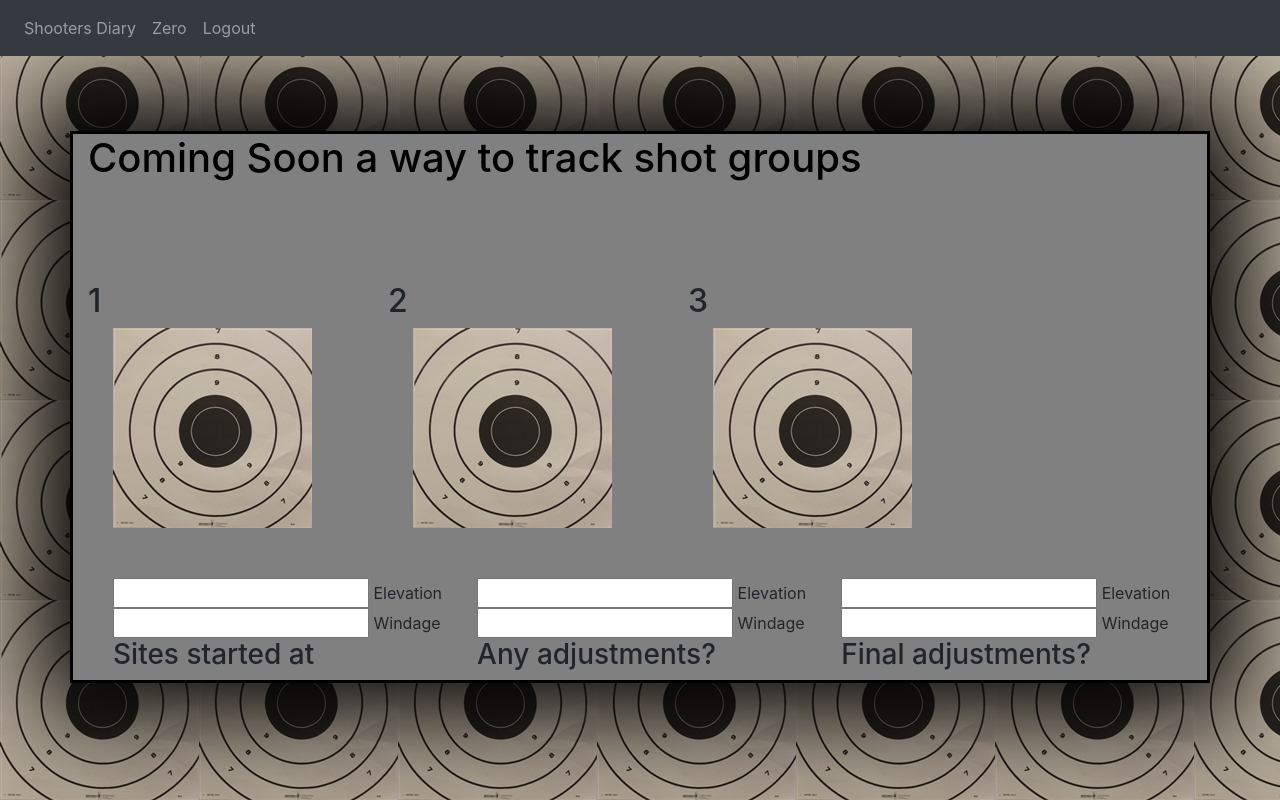
After one commit to usmc1371nerd/shootingnotes.github.io, a Flask app: page /zero in a window 1280 px wide. The commit adds this page. Run offline with Flask 3, Linux system fonts and the light colour scheme; a user stored in the database is signed in; some libraries are stand-ins or nearby versions.

Commit message:
admin log set, zero page set needs functions built

```diff
--- a/website/static/index.js
+++ b/website/static/index.js
@@ -10,3 +10,22 @@
 
 
 };
+
+$(document).ready(function(){
+
+    $(document).click(function (ev) {
+        if($('div').length < 3) {
+            $("body").append(
+                $('<div></div>').css({
+                    position: 'absolute',
+                    top: ev.pageY + 'px',
+                    left: ev.pageX + 'px',
+                    width: '10px',
+                    height: '10px',
+                    background: '#000000'
+                })
+            );
+        }
+    });
+
+});
--- a/website/static/style.css
+++ b/website/static/style.css
@@ -43,3 +43,31 @@
 
     margin-bottom: 20px;
 }
+
+.target {
+
+    background-repeat: no-repeat;
+    background-image: url(./images/B23-1.jpg);
+    height: 250px;
+    width: 250px;
+    margin-left: 25px;
+    margin-right: 25px;
+
+}
+
+.shotgroupcontainer {
+    display: flex;
+    flex-direction: row;
+}
+
+
+
+.siteadjustmentscontainer{
+    display: flex;
+    flex-direction: row;
+}
+
+.siteadjustments {
+   margin-left: 25px;
+   margin-right: 10px;
+}
--- a/website/templates/base.html
+++ b/website/templates/base.html
@@ -31,8 +31,8 @@
             <div class="navbar-nav">
               {% if user.is_authenticated %}
 
-              <a class="nav-item nav-link" id="home" href="/"> Home </a>
-              <!-- <a class="nav-item nav-link" id="bzo" href="/bzo"> BZO </a>   -->
+              <a class="nav-item nav-link" id="home" href="/"> Shooters Diary </a>
+              <a class="nav-item nav-link" id="zero" href="/zero"> Zero </a>
               <a class="nav-item nav-link" id="logout" href="/logout"> Logout </a>
               {% else %}
                <a class="nav-item nav-link" id="login" href="/login"> Shooter Login </a>
--- /dev/null
+++ b/website/templates/zero.html
@@ -0,0 +1,68 @@
+{% extends "base.html" %}
+{% block title %}Zero{% endblock %}
+
+
+{% block content %}
+
+
+<h1>Coming Soon a way to track shot groups</h1>
+
+<div class="shotgroupcontainer">
+
+    <div class="shotgrouptarget">
+        <h2>1</h2>
+        <div class="target" >
+    </div>
+    </div>
+    <div class="shotgrouptarget">
+        <h2>2</h2>
+        <div class="target" >
+    </div>
+    </div>
+    <div class="shotgrouptarget">
+        <h2>3</h2>
+        <div class="target" >
+    </div>
+    </div>
+</div>
+<!-- Need to add a function that adds anoter target on request just in case there was more grouping -->
+
+<div class="siteadjustmentscontainer">
+<div class=" siteadjustments">
+
+<form class="shotform">
+    <td><input type="text"> Elevation</td> <br>
+<td><input type="text"> Windage <br> <h3>Sites started at</h3></td>
+
+
+</form>
+</div>
+<div class=" siteadjustments">
+
+    <form class="shotform">
+        <td><input type="text"> Elevation</td> <br>
+    <td><input type="text"> Windage <br> <h3>Any adjustments?</h3></td>
+
+
+    </form>
+
+</div>
+
+
+<div class=" siteadjustments">
+
+    <form class="shotform">
+        <td><input type="text"> Elevation</td> <br>
+    <td><input type="text"> Windage <br> <h3>Final adjustments?</h3></td>
+
+
+    </form>
+
+</div>
+</div>
+{% endblock %}
+
+<script>
+    type="text/javascript"
+       src="{{ url_for('static', filename='index.js') }}"
+   </script>
--- a/website/views.py
+++ b/website/views.py
@@ -37,12 +37,12 @@
     return jsonify({})
 
 
-# bzo = Blueprint('/bzo', __name__)
+zero = Blueprint('/zero', __name__)
 
-# @views.route ('/bzo', methods=['GET', 'POST'])
-# @login_required
-# def nothome():
-#     return render_template("bzo.html", user=current_user)
+@views.route ('/zero', methods=['GET', 'POST'])
+@login_required
+def zero():
+    return render_template("zero.html", user=current_user)
 
 # #     if request.method == 'POST':
 # #         bzonote = request.form.get('bzonote')
```
Also changed, not shown: instance/database.db, website/static/images/target_zero.png (added).
